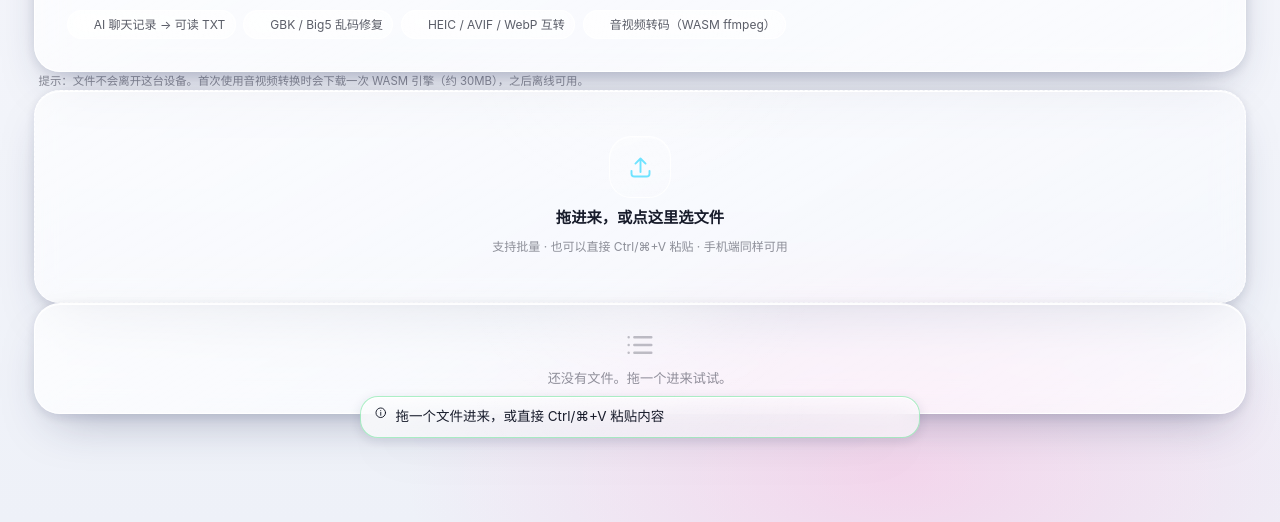
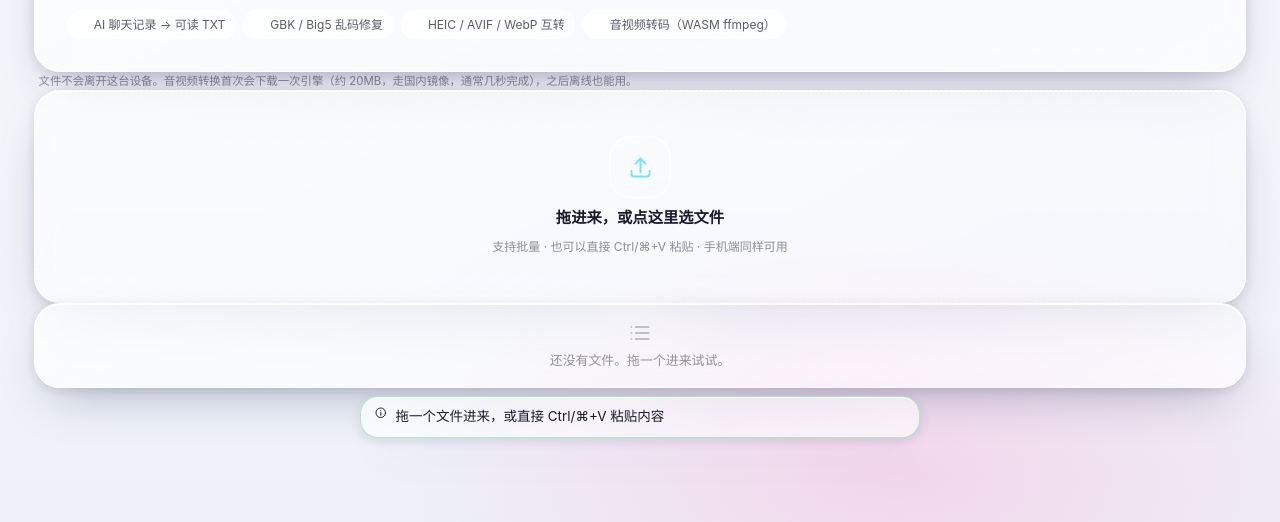
Before and after one commit to hiswinnn/prism-convert, a plain HTML site: page src/index.html in a window 1280 px wide. Shown: the part 278-800 px from the top of the page. Drawn offline with Linux system fonts and the light colour scheme.

Commit message:
部署棱镜 Prism 2026-10-03 08:05（113 个文件）

```diff
--- a/src/styles/app.css
+++ b/src/styles/app.css
@@ -207,8 +207,8 @@
 .result__body { display: grid; gap: 0.55rem; }
 
 /* 空状态 */
-.empty { display: grid; gap: 0.4rem; place-items: center; padding: 1.6rem 1rem; text-align: center; color: var(--text-3); font-size: 0.88rem; }
-.empty svg { width: 34px; height: 34px; opacity: 0.55; }
+.empty { display: grid; gap: 0.35rem; place-items: center; padding: 1.05rem 1rem; text-align: center; color: var(--text-3); font-size: 0.86rem; }
+.empty svg { width: 26px; height: 26px; opacity: 0.5; }
 
 /* 统计卡 */
 .statgrid { display: grid; grid-template-columns: repeat(auto-fit, minmax(140px, 1fr)); gap: 0.6rem; }
--- a/src/ui/views/workbench.js
+++ b/src/ui/views/workbench.js
@@ -54,7 +54,7 @@ function statChip(iconName, text) {
 
 function footerNote() {
   return h('p', { class: 'panel__hint', style: { paddingInline: '0.3rem' } },
-    '提示：文件不会离开这台设备。首次使用音视频转换时会下载一次 WASM 引擎（约 30MB），之后离线可用。');
+    '文件不会离开这台设备。音视频转换首次会下载一次引擎（约 20MB，走国内镜像，通常几秒完成），之后离线也能用。');
 }
 
 /* ------------------------------- 拖放区 ------------------------------- */
```
